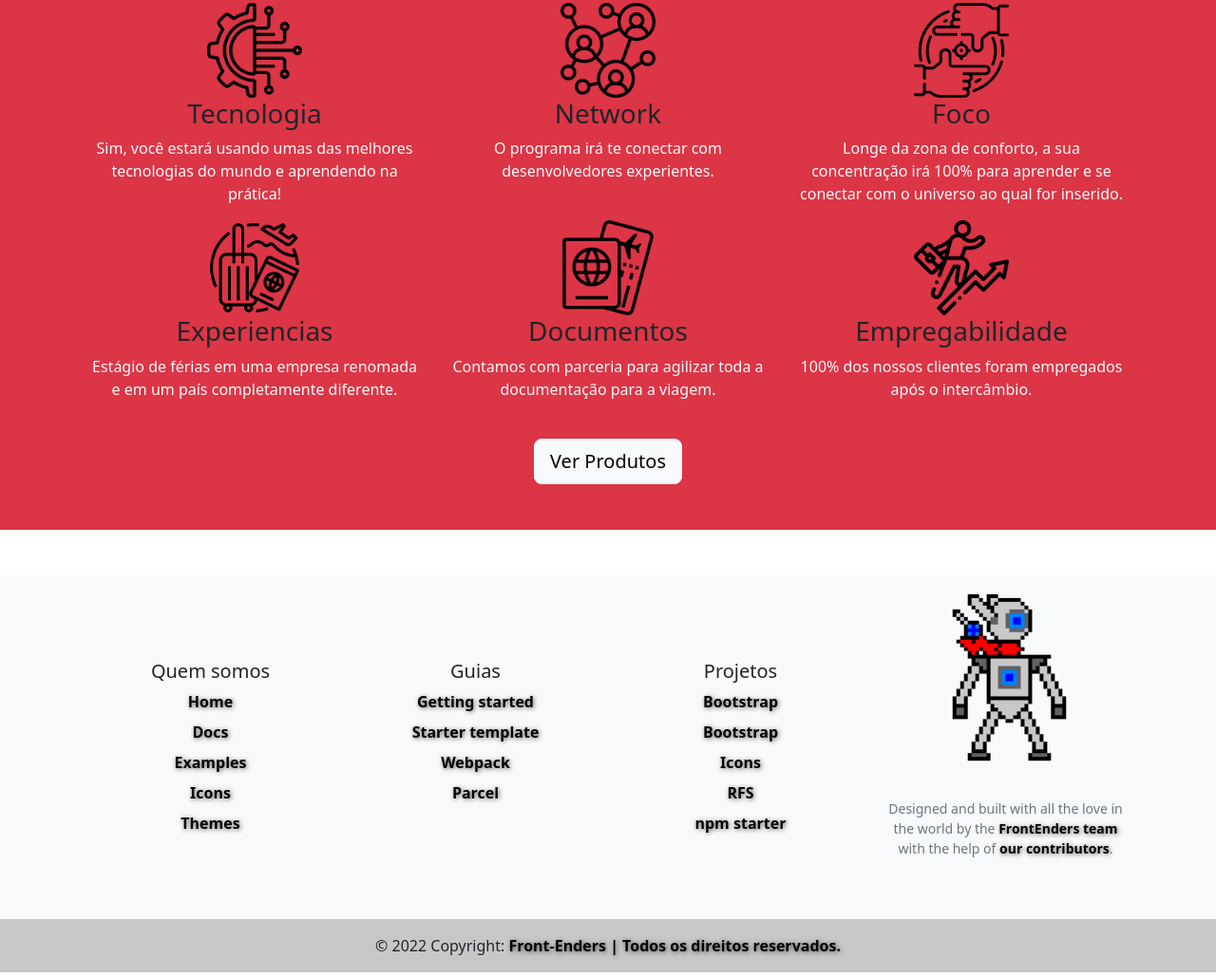
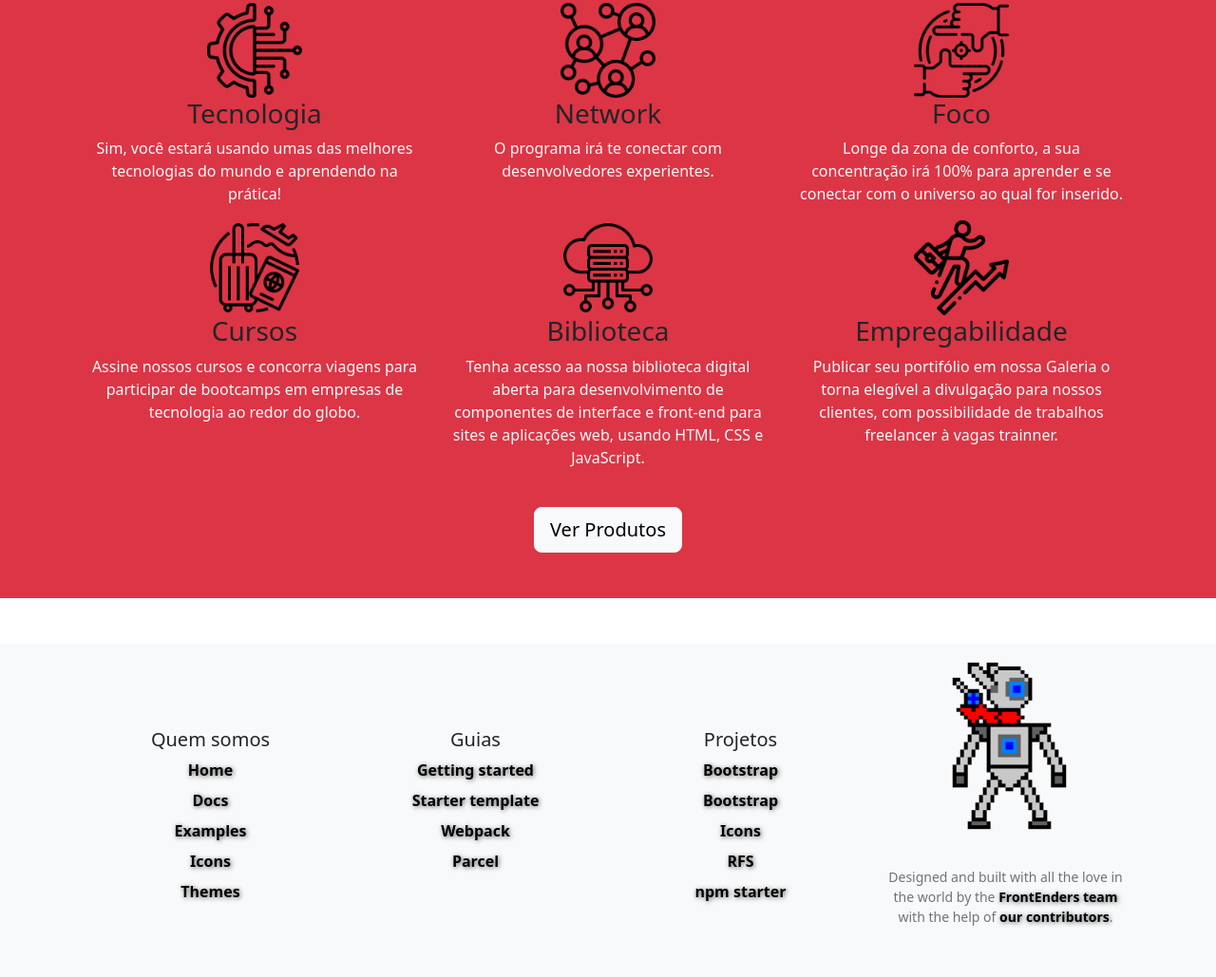
Before and after one commit to liracass/FRONT-ENDERS-SENAC-RESILIA, a plain HTML site: page index.html in a window 1280 px wide. Shown: the part 967-1996 px from the top of the page at 95% size. Drawn offline with nearby package versions, Linux system fonts and the light colour scheme.

Commit message:
vantagensfinalizada
pagina inicial finalizada

```diff
--- a/index.html
+++ b/index.html
@@ -114,24 +114,24 @@
           </div>
           <div class="col-xl-4 col-md-6">
             <div style="height: 100px;" class="d-flex  justify-content-center">
-              <img src="img/experiencia.png" alt="Experiencias">
+              <img src="img/experiencia.png" alt="Cursos">
             </div>
-            <h3 class="text-dark">Experiencias</h3>
-            <p class="text-light">Estágio de férias em uma empresa renomada e em um país completamente diferente.</p>
+            <h3 class="text-dark">Cursos</h3>
+            <p class="text-light">Assine nossos cursos e concorra viagens para participar de bootcamps em empresas de tecnologia ao redor do globo.</p>
           </div>
           <div class="col-xl-4 col-md-6">
             <div style="height: 100px;" class="d-flex  justify-content-center">
-              <img src="img/passaporte.png" alt="Passaporte">
+              <img src="img/server.png" alt="Server">
             </div>
-            <h3 class="text-dark">Documentos</h3>
-            <p class="text-light">Contamos com parceria para agilizar toda a documentação para a viagem.</p>
+            <h3 class="text-dark">Biblioteca</h3>
+            <p class="text-light">Tenha acesso aa nossa biblioteca digital aberta para desenvolvimento de componentes de interface e front-end para sites e aplicações web, usando HTML, CSS e JavaScript.</p>
           </div>
           <div class="col-xl-4 col-md-6">
             <div style="height: 100px;" class="d-flex  justify-content-center">
               <img src="img/emprego.png" alt="Empregabilidade">
             </div>
             <h3 class="text-dark">Empregabilidade</h3>
-            <p class="text-light">100% dos nossos clientes foram empregados após o intercâmbio.</p>
+            <p class="text-light"> Publicar seu portifólio em nossa Galeria o torna elegível a divulgação para nossos clientes, com possibilidade de trabalhos freelancer à vagas trainner.  </p>
           </div>
         </div>
         <a href="produto.html" class="btn  btn-light btn-lg mt-4"> Ver Produtos</a>
```
Also changed, not shown: img/server.png (added).
